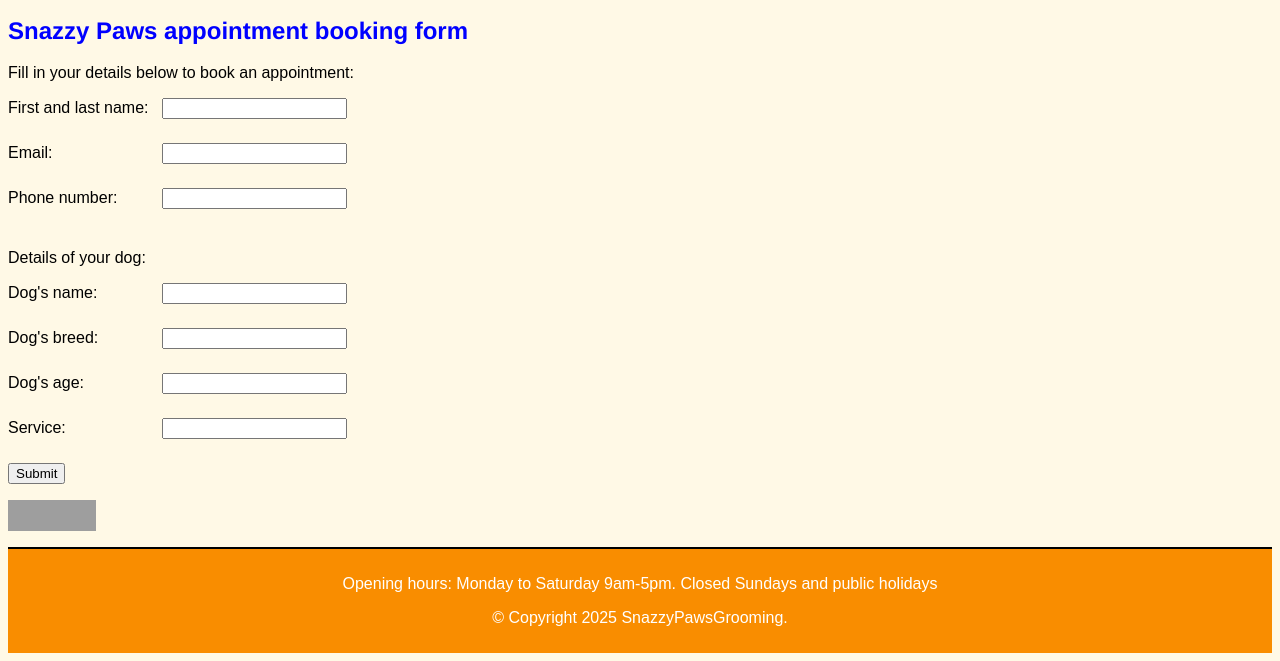
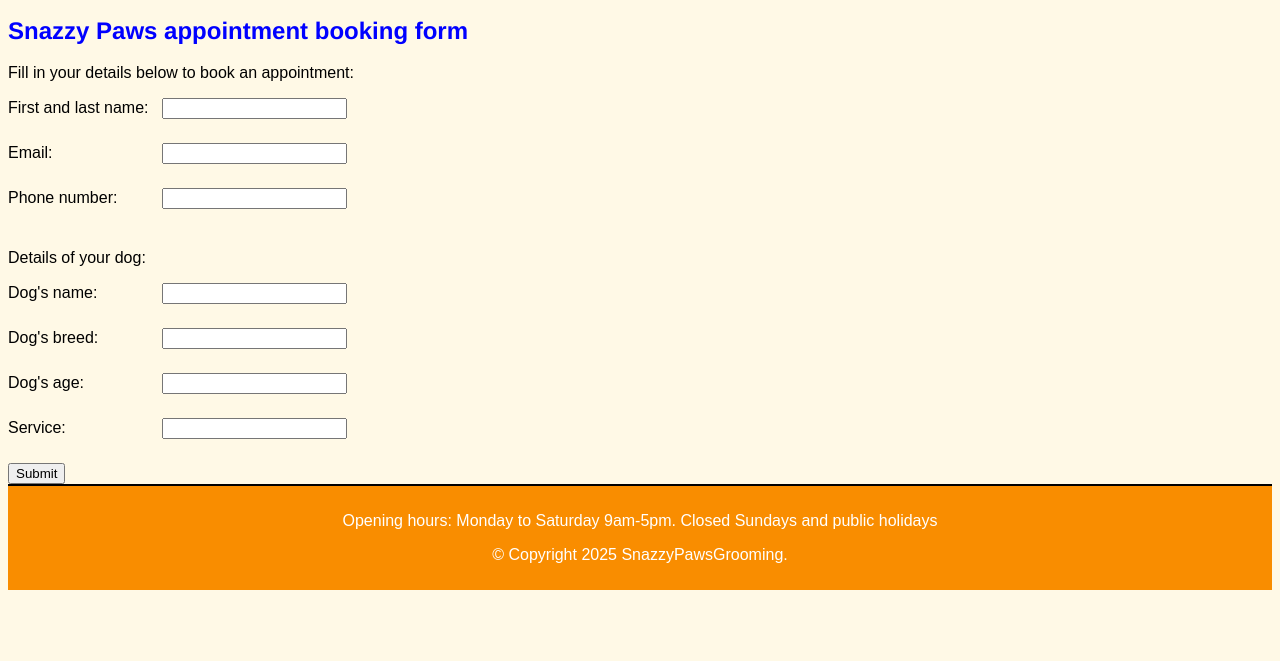
Before and after one commit to lehcarcBIT/BIT607A2, a plain HTML site: page booking.html in a window 1280 px wide. Shown: the part 196-857 px from the top of the page. After the commit the page ends 800 px from the top, so only its background shows below. Drawn offline with Linux system fonts and the light colour scheme; grey boxes are pictures that could not be loaded.

Commit message:
Add files via upload
Replaced booking file to correct file

```diff
--- a/booking.html
+++ b/booking.html
@@ -73,13 +73,6 @@
 
       </form>
 
-      <p>
-      <a href="http://css-validator.org/check/referer">
-      <img style="border:0;width:88px;height:31px"
-          src="http://css-validator.org/images/vcss-blue.png"
-          alt="Valid CSS!" />
-      </a>
-      </p>
     </section>
 
     <!-- Footer -->
```
